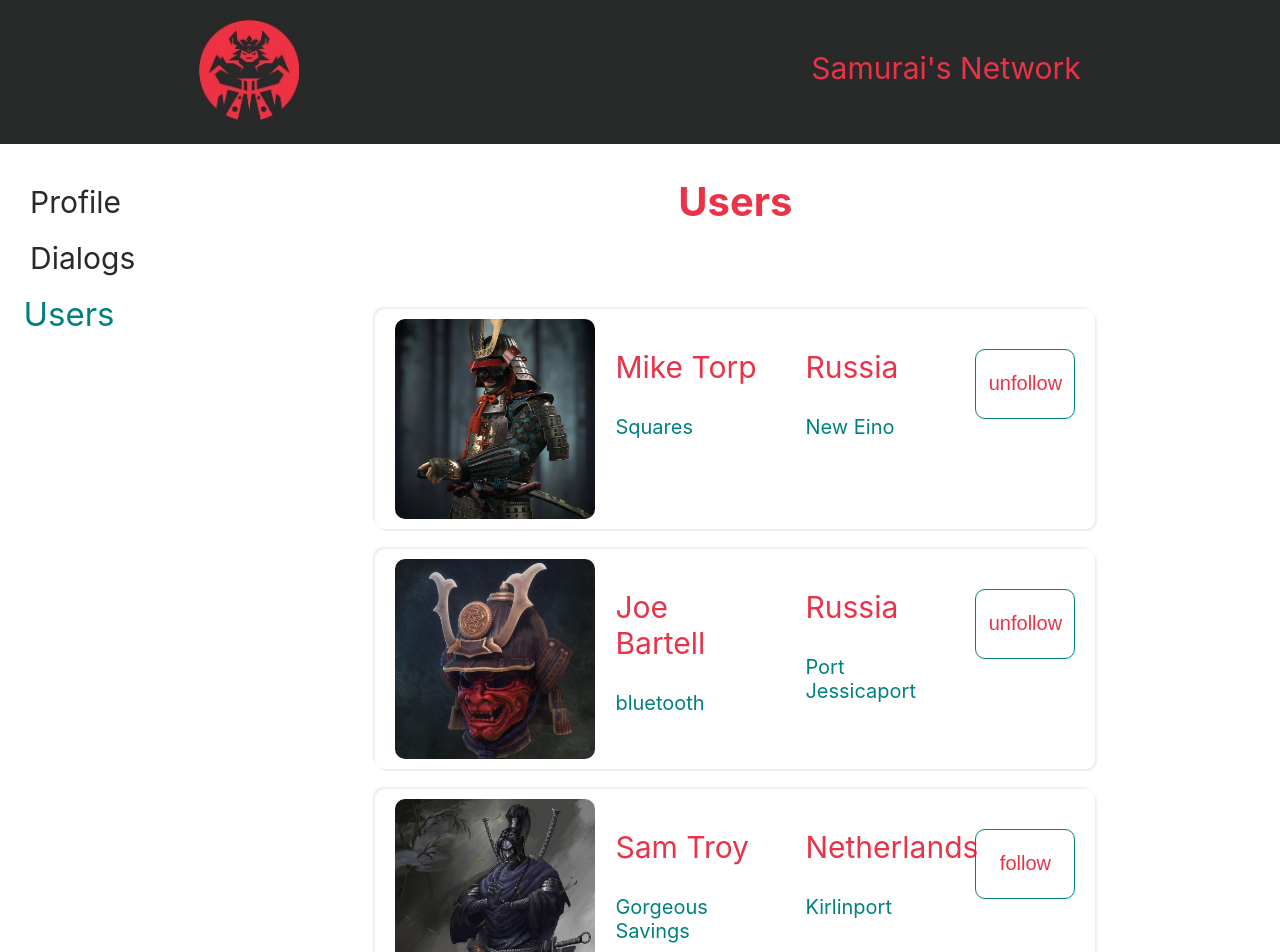
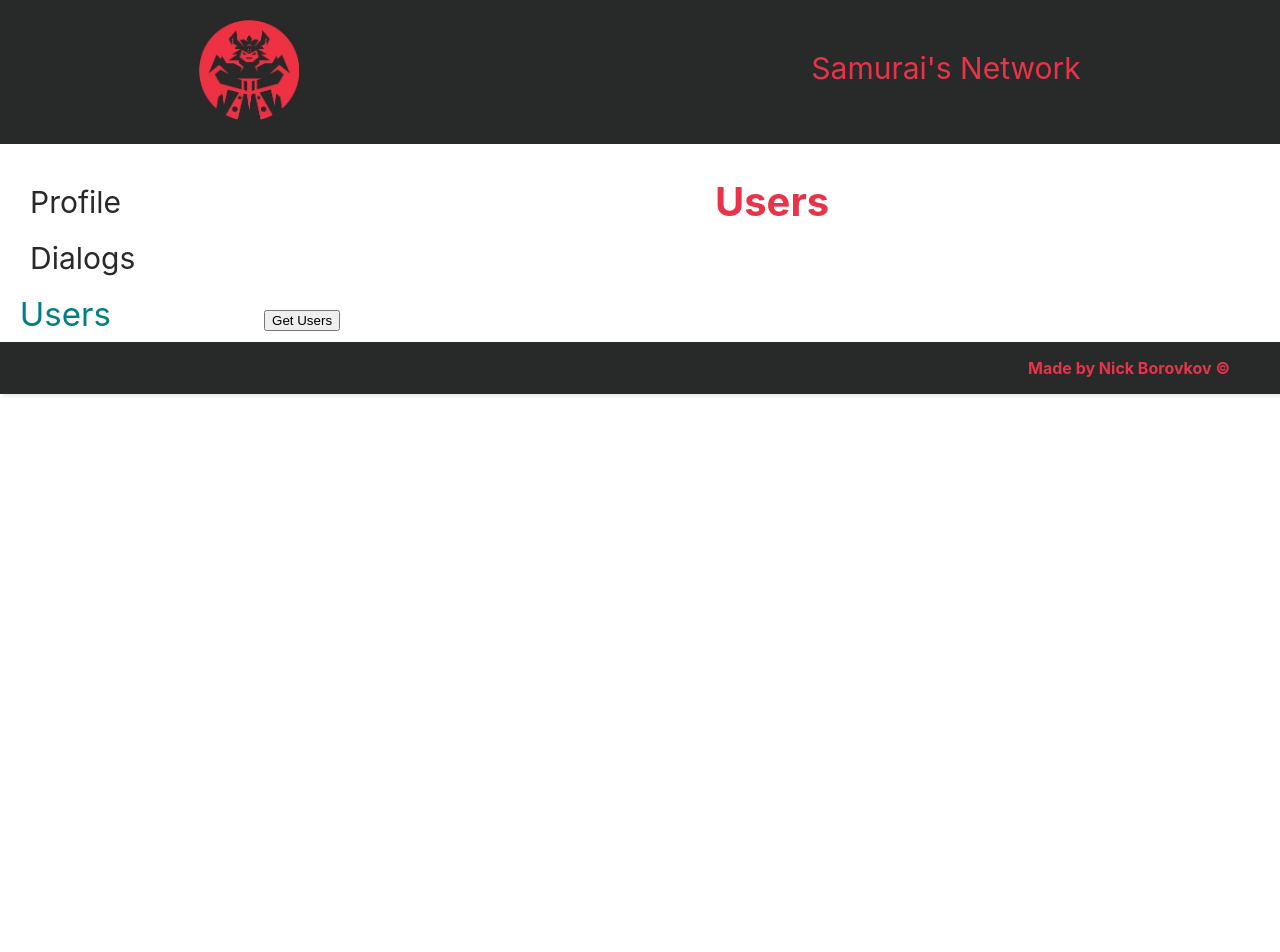
Before and after one commit to Nickborovkov/Ad_app, a React (Create React App) app: page /users in a window 1280 px wide. Shown: the top 952 px of the page. After the commit the page ends 800 px from the top, so only its background shows below. Built offline with nearby package versions, Linux system fonts and the light colour scheme.

Commit message:
added USERS API/ added axios library

```diff
--- a/package.json
+++ b/package.json
@@ -6,6 +6,7 @@
     "@testing-library/jest-dom": "^5.11.9",
     "@testing-library/react": "^11.2.5",
     "@testing-library/user-event": "^12.8.3",
+    "axios": "^0.21.1",
     "react": "^17.0.1",
     "react-dom": "^17.0.1",
     "react-redux": "^7.2.3",
--- a/src/components/dialogs/dialogs.jsx
+++ b/src/components/dialogs/dialogs.jsx
@@ -1,7 +1,6 @@
 import classes from './dialogs.module.css'
 import User from './user/user';
 import Dialog from './dialog/dialog';
-import Photo from './photo/photo';
 import React from 'react';
 
 const Dialogs = (props) => {
--- a/src/components/friends/users.jsx
+++ b/src/components/friends/users.jsx
@@ -1,53 +1,44 @@
 import classes from './users.module.css'
+import userPhoto from './../../assets/images/user.jpg'
 
 
-import user1 from './../../images/users/user1.jpg'
-import user2 from './../../images/users/user2.jpg'
-import user3 from './../../images/users/user3.jpg'
-import user4 from './../../images/users/user4.jpg'
-// import user5 from './../../images/users/user5.jpg'
-// import user6 from './../../images/users/user6.jpg'
-// import user7 from './../../images/users/user7.jpg'
-// import user8 from './../../images/users/user8.jpg'
-// import user9 from './../../images/users/user9.jpg'
-// import user10 from './../../images/users/user10.jpg'
+import * as axios from 'axios'
 
 
 let Users = (props) => {
-    if(props.users.length === 0){
-        props.setUsers(
-            [
-                {id: 1,followed: true, fullName: `Mike Torp`, status: `Squares`,
-                    avatar: user1, location: {country: `Russia`,city: `New Eino`}},
-                {id: 2, followed: true, fullName: `Joe Bartell`, status: `bluetooth`,
-                    avatar: user2, location: {country: `Russia`, city: `Port Jessicaport`}},
-                {id: 3, followed: false, fullName: `Sam Troy`, status: `Gorgeous Savings`,
-                    avatar: user3, location: {country: `Netherlands`, city: `Kirlinport`}},
-                {id: 4, followed: false, fullName: `Jason Prok`, status: `mobile Intelligent white`,
-                    avatar: user4, location: {country: `Zimbabwe`, city: `South Leola`}},
-            ]
-        )
-    }
+    let getUsers = () => {
+        if(props.users.length === 0){
+
+            axios.get(`https://social-network.samuraijs.com/api/1.0/users`).then(response => {
+                props.setUsers(response.data.items)
+            })
+        };
+    };
 
     return <div>
         <h2 className={classes.users__heading}>Users</h2>
+
+        <button onClick={getUsers}>Get Users</button>
         <div className={classes.user__holder}>
+
         {
             props.users.map(u => <div className={classes.user__inner} key = {u.id}>
-                <img className={classes.user__avatar} src={u.avatar} alt="1"/>
+                <img className={classes.user__avatar} src={u.photos.small != null ? u.photos.small: userPhoto} alt="1"/>
                 <div className={classes.user__box}>
-                    <p className={classes.user__property}>{u.fullName}</p>
+                    <p className={classes.user__property}>{u.name}</p>
                     <p className={classes.user__property}>{u.status}</p>
                 </div>
                 <div className={classes.user__box}>
-                    <p className={classes.user__property}>{u.location.country}</p>
-                    <p className={classes.user__property}>{u.location.city}</p>
+                    <p className={classes.user__property}>{`u.location.country`}</p>
+                    <p className={classes.user__property}>`{`u.location.city`}`</p>
                 </div>
                 <div>
                     {
                         u.followed
-                        ? <button className={classes.user__button} onClick={()=>{props.unfollow(u.id)}}>unfollow</button>
-                        : <button className={classes.user__button} onClick={()=>{props.follow(u.id)}}>follow</button>
+                        ? <button className={classes.user__button_f}
+                        onClick={()=>{props.unfollow(u.id)}}>unfollow</button>
+                        : <button className={classes.user__button_u}
+                        onClick={()=>{props.follow(u.id)}}>follow</button>
                     }
                 </div>
             </div>)
--- a/src/components/friends/users.module.css
+++ b/src/components/friends/users.module.css
@@ -19,26 +19,35 @@
 }
 .user__property:first-child{
     color: #e83349;
-    font-size: 30px;
+    font-size: 20px;
 }
 .user__property:nth-child(2){
     color: teal;
-    font-size: 20px;
+    font-size: 15px;
 }
 .user__avatar{
     width: 200px;
     border-radius: 10px;
 }
-.user__button{
+.user__button_f{
     width: 100px;
     height: 70px;
     margin-top: 30px;
     font-size: 20px;
-    background-color: transparent;
-    border: 1px solid teal;
-    color: #e83349;
-    box-sizing: border-box;
+    background-color: tomato;
+    color: #fff;
     border-radius: 10px;
+    border: none;
+}
+.user__button_u{
+    width: 100px;
+    height: 70px;
+    margin-top: 30px;
+    font-size: 20px;
+    background-color: teal;
+    color: #fff;
+    border-radius: 10px;
+    border: none
 }
 .user__button:hover{
     color: #fff;
```
Also changed, not shown: src/assets/images/user.jpg (added), 1 other file (tests, documents, lock files or other folders).
